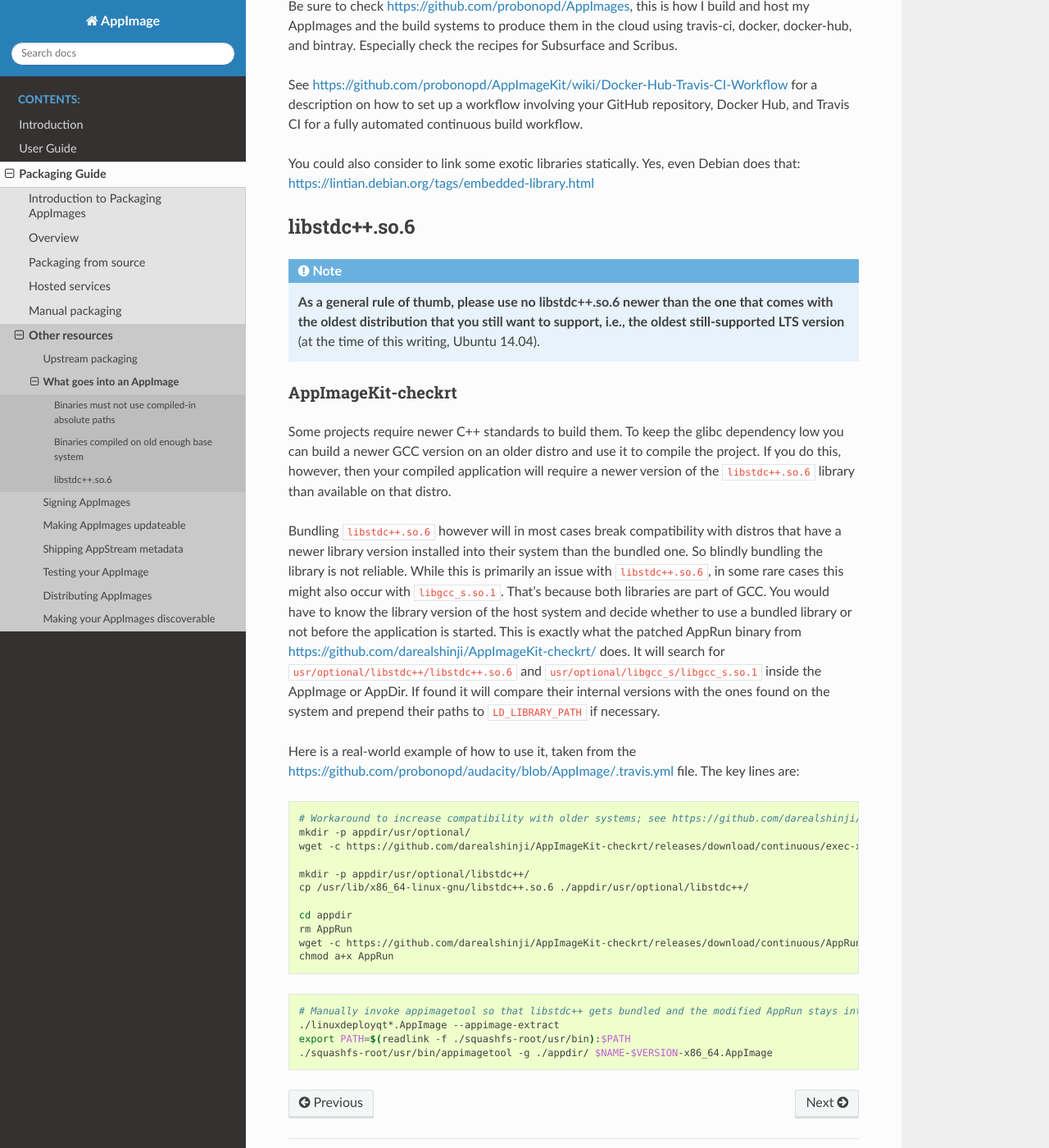
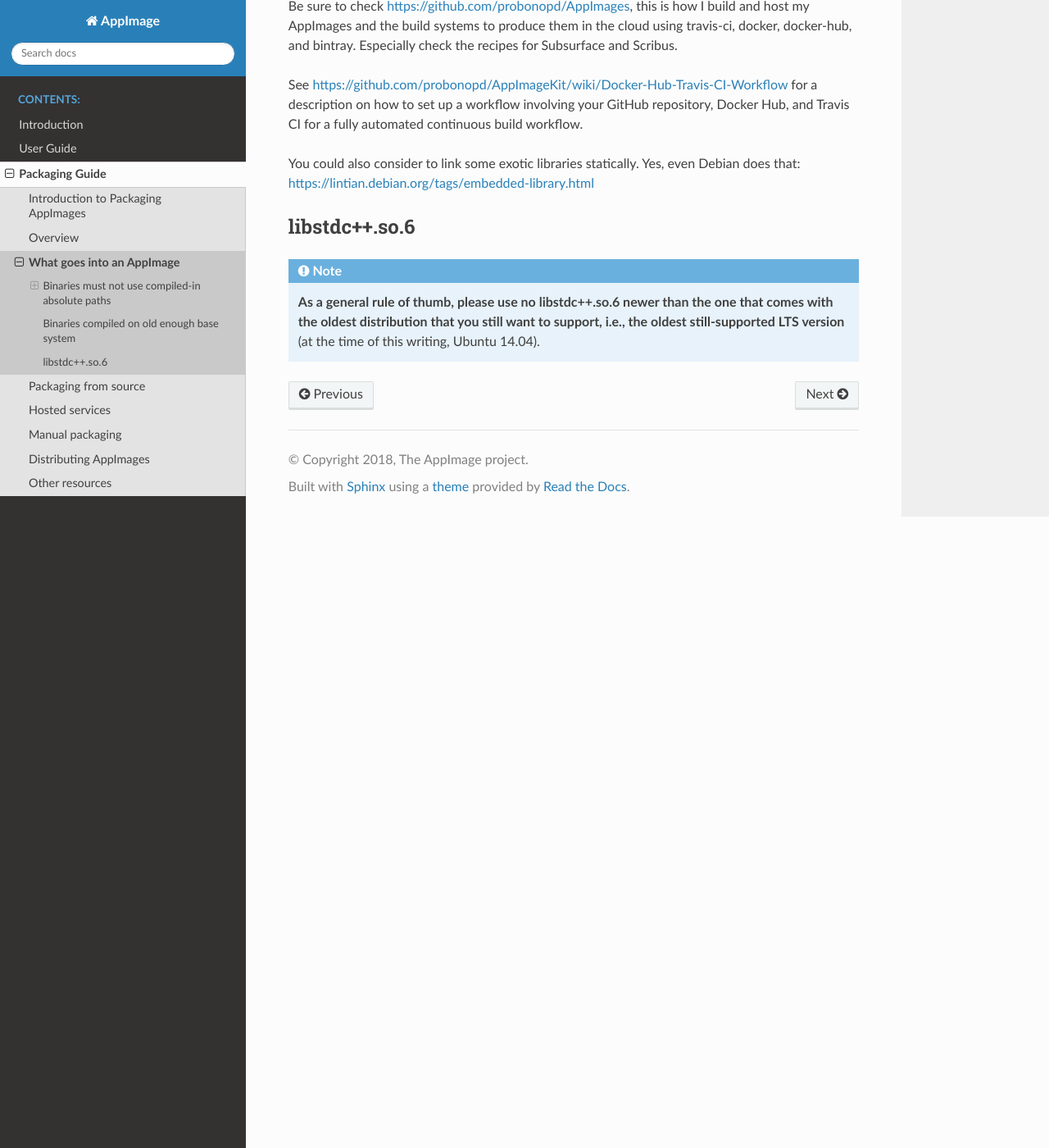
Before and after one commit to AppImage/docs.appimage.org, a Sphinx documentation site: the page built from source/packaging-guide/ingredients.rst, in a window 1280 px wide and 1400 px high, scrolled down 2499 px. Shown: the whole window at 82% size. Built offline with Sphinx 7.4.7 and the Read the Docs theme 2.0.0, drawn with Linux system fonts in a browser that asks for light colours; pages that are not in the unit, such as notebooks, are missing from menus.

Commit message:
Restructuring, mk. 3

```diff
--- a/source/packaging-guide/index.rst
+++ b/source/packaging-guide/index.rst
@@ -6,10 +6,12 @@
 .. toctree::
    introduction
    overview
+   ingredients
    from-source/index
    converting-existing-binary-packages
    hosted-services/index
    manual
+   distribution
    other-resources/index
    :caption: Contents:
    :maxdepth: 2
--- a/source/packaging-guide/other-resources/ingredients.rst
+++ b/source/packaging-guide/ingredients.rst
@@ -99,36 +99,3 @@
 
 .. note::
 	**As a general rule of thumb, please use no libstdc++.so.6 newer than the one that comes with the oldest distribution that you still want to support, i.e., the oldest still-supported LTS version** (at the time of this writing, Ubuntu 14.04).
-
-
-.. _ref-appimagekit-checkrt:
-
-AppImageKit-checkrt
-^^^^^^^^^^^^^^^^^^^
-
-Some projects require newer C++ standards to build them. To keep the glibc dependency low you can build a newer GCC version on an older distro and use it to compile the project. If you do this, however, then your compiled application will require a newer version of the :code:`libstdc++.so.6` library than available on that distro.
-
-Bundling :code:`libstdc++.so.6` however will in most cases break compatibility with distros that have a newer library version installed into their system than the bundled one. So blindly bundling the library is not reliable. While this is primarily an issue with :code:`libstdc++.so.6`, in some rare cases this might also occur with :code:`libgcc_s.so.1`. That's because both libraries are part of GCC. You would have to know the library version of the host system and decide whether to use a bundled library or not before the application is started. This is exactly what the patched AppRun binary from https://github.com/darealshinji/AppImageKit-checkrt/ does. It will search for :code:`usr/optional/libstdc++/libstdc++.so.6` and :code:`usr/optional/libgcc_s/libgcc_s.so.1` inside the AppImage or AppDir. If found it will compare their internal versions with the ones found on the system and prepend their paths to :code:`LD_LIBRARY_PATH` if necessary.
-
-Here is a real-world example of how to use it, taken from the https://github.com/probonopd/audacity/blob/AppImage/.travis.yml file. The key lines are:
-
-.. code-block:: shell
-
- 	# Workaround to increase compatibility with older systems; see https://github.com/darealshinji/AppImageKit-checkrt for details
-	mkdir -p appdir/usr/optional/
-	wget -c https://github.com/darealshinji/AppImageKit-checkrt/releases/download/continuous/exec-x86_64.so -O ./appdir/usr/optional/exec.so
-
-	mkdir -p appdir/usr/optional/libstdc++/
-	cp /usr/lib/x86_64-linux-gnu/libstdc++.so.6 ./appdir/usr/optional/libstdc++/
-
-	cd appdir
-	rm AppRun
-	wget -c https://github.com/darealshinji/AppImageKit-checkrt/releases/download/continuous/AppRun-patched-x86_64 -O AppRun
-	chmod a+x AppRun
-
-.. code-block:: shell
-
-	# Manually invoke appimagetool so that libstdc++ gets bundled and the modified AppRun stays intact
-	./linuxdeployqt*.AppImage --appimage-extract
-	export PATH=$(readlink -f ./squashfs-root/usr/bin):$PATH
-	./squashfs-root/usr/bin/appimagetool -g ./appdir/ $NAME-$VERSION-x86_64.AppImage
```
Also changed, not shown: source/packaging-guide/distribution.rst (renamed from source/packaging-guide/other-resources/distributing.rst, +19 -3 lines).
